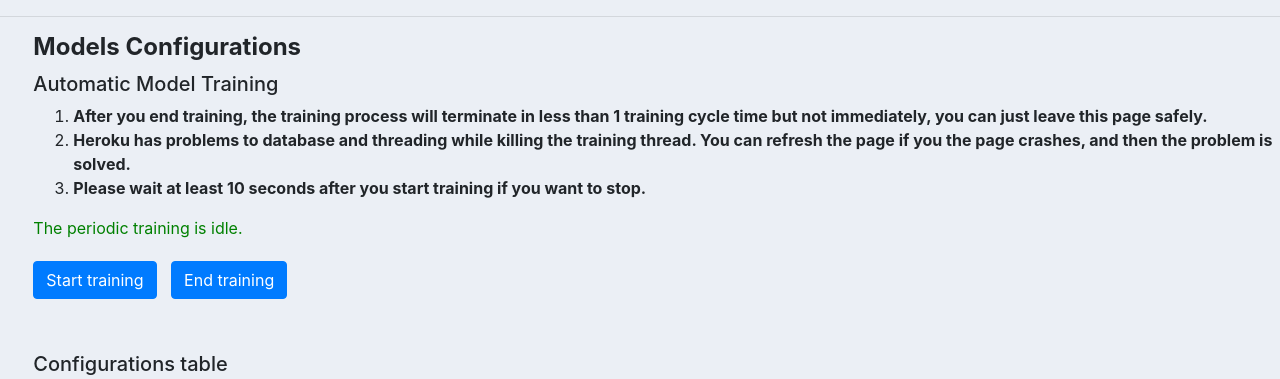
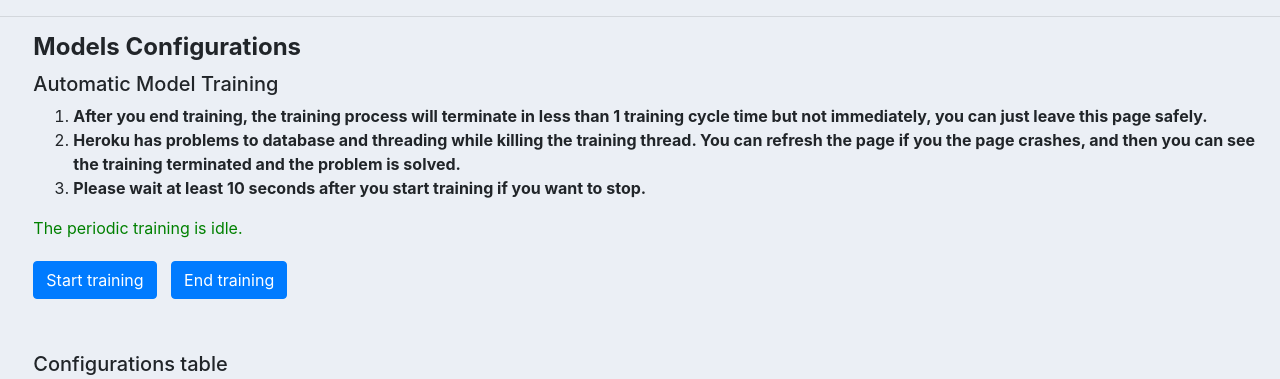
Before and after one commit to dcsil/jerryrat, a Django app: page /model_controlls_page/ in a window 1280 px wide; the page is wider, and only the part inside the window is pictured. Shown: the part 66-445 px from the top of that part. Run offline with Django 3.2, Linux system fonts and the light colour scheme; the visitor is signed in with stand-in values (Sample User, id 1); data that the repository does not hold is empty; some libraries are stand-ins or nearby versions.

Commit message:
update instructions

```diff
--- a/app/myapp/templates/model_controlls_page.html
+++ b/app/myapp/templates/model_controlls_page.html
@@ -30,7 +30,8 @@
                 <li><strong>After you end training, the training process will terminate in less than 1 training cycle
                     time but not immediately, you can just leave this page safely.</strong></li>
                 <li><strong>Heroku has problems to database and threading while killing the training thread.
-                    You can refresh the page if you the page crashes, and then the problem is solved.</strong></li>
+                    You can refresh the page if you the page crashes, and then you can see the training terminated
+                    and the problem is solved.</strong></li>
                 <li><strong>Please wait at least 10 seconds after you start training if you want
                 to stop.</strong></li>
             </ol>
```
